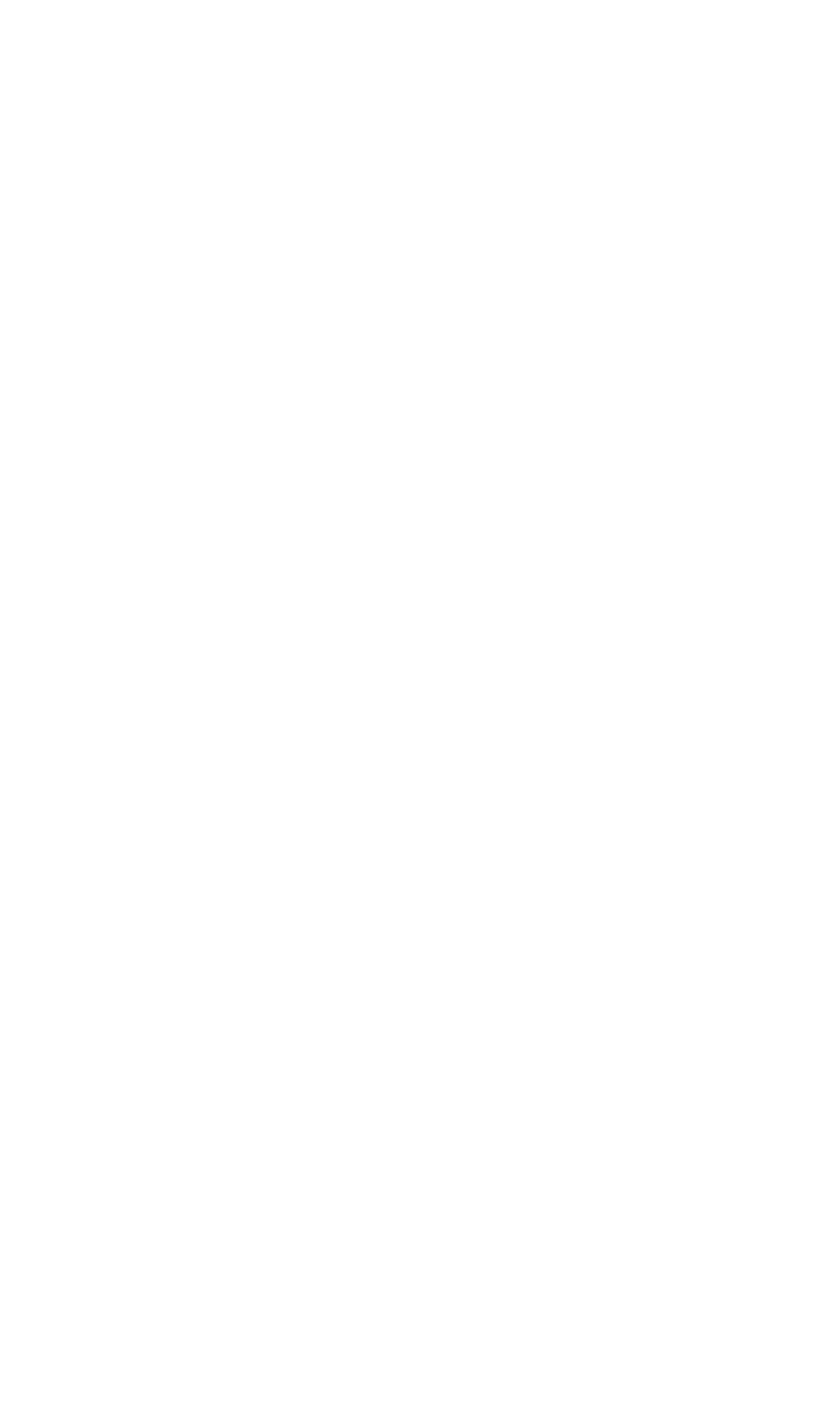
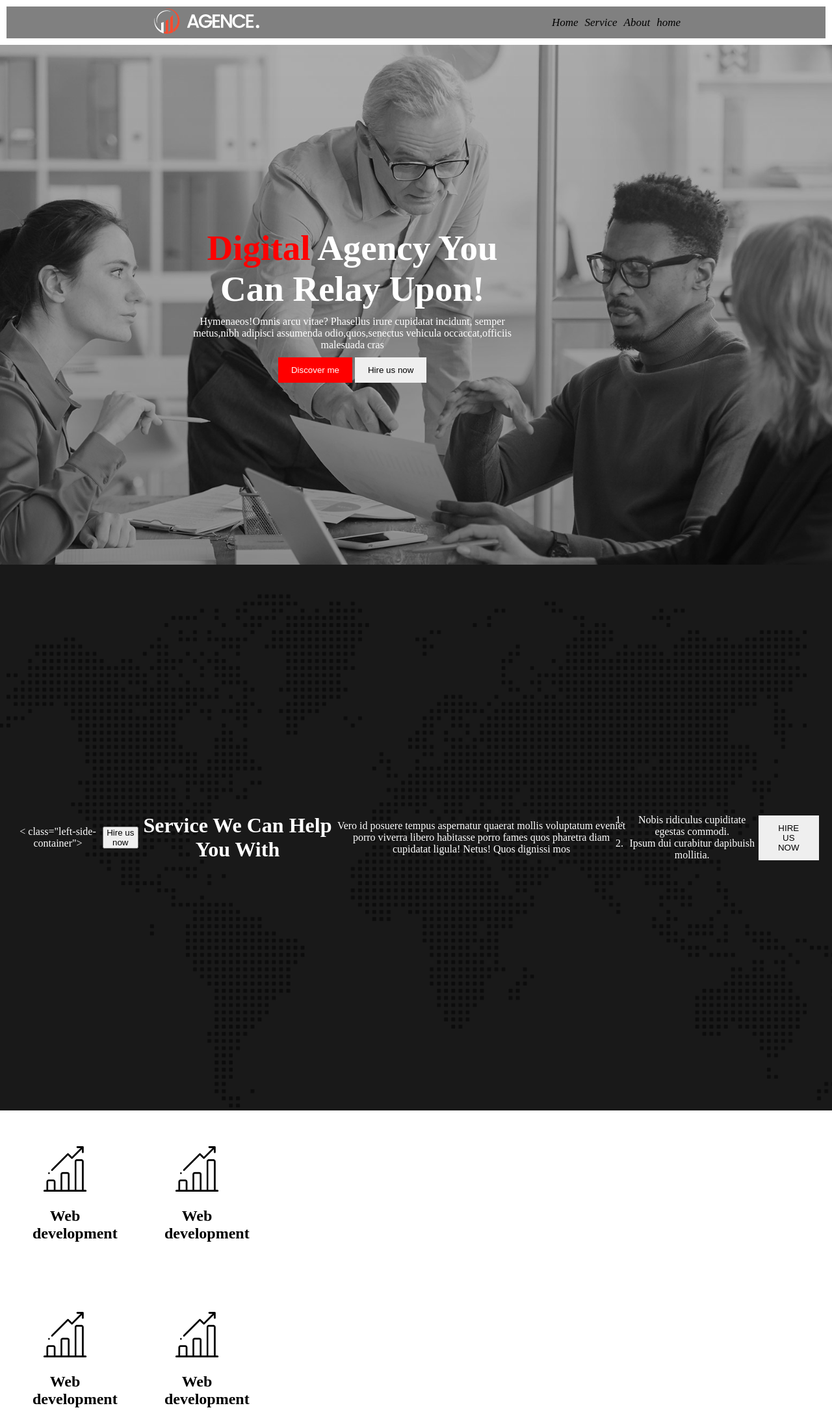
Before and after one commit to alamin-ador1/digital-agency, a plain HTML site: page index.html in a window 1280 px wide. Shown: the whole page at 65% size. Before the commit the page ends 800 px from the top, so only its background shows below. Drawn offline with Linux system fonts and the light colour scheme.

Commit message:
added all item

```diff
--- a/index.css
+++ b/index.css
@@ -0,0 +1,93 @@
+*{
+    margin: 0px;
+    padding: 0px;
+
+}
+.nav-container{
+    display: flex;
+    background-color: grey;
+    margin: 10px;
+    justify-content: space-around;
+    align-items: center;
+
+}
+.menus{
+    list-style: none;
+    display: flex;
+    gap: 10px;
+    font-size: 17px;
+    font-style: italic;
+
+}
+.banner-container{
+    height: 100vh;
+    background-image: url(./asset/image/background.jpg),linear-gradient(rgba(0,0,0,0.3),rgba(0,0,0,0.4));
+    background-blend-mode: overlay;
+    background-position: center;
+    background-repeat: no-repeat;
+    background-size: cover;
+    text-align: center;
+    display: flex;
+    align-items: center;
+}
+.title{
+    font-size: 55px;
+    font-weight: bold;
+    color: white;
+}
+.primary{
+    color: red;
+}
+.description{
+    color: white;
+    padding: 10px;
+
+    width: 50%;
+    margin: auto;
+
+}
+.btn{
+    padding: 12px 20px;
+    border: none;
+}
+.bg-primary{
+    background-color: red;
+    color: white;
+}
+.service-container{
+    height:100vh ;
+    background-image: url(./asset/image/footer-bg.png),linear-gradient(rgba(0,0,0,0.9),rgba(0,0,0,0.9));
+    background-blend-mode: overlay;
+    background-position: center;
+    background-repeat: no-repeat;
+    background-size: cover;
+    text-align: center;
+    display: flex;
+    align-items: center;
+    color: white;
+    display: flex;
+    align-items: center;
+    padding: 20px;
+}
+.icon{
+    width: 70px;
+    margin-bottom: 20px;
+}
+.box{
+    text-align: center;
+    height: 150px;
+    width: 100px;
+    background-color: white;
+    color: black;
+   padding: 50px;
+   border-radius: 5px;
+
+}
+.service-description{
+    width: 50%;
+}
+.first-two-box{
+    display: flex;
+    gap: 3px;
+    margin-top: 5px;
+}
--- a/index.html
+++ b/index.html
@@ -8,5 +8,97 @@
 </head>
 <body>
 
+    <header>
+        <div class="nav-container">
+            <div class="logo">
+                <img src="./asset/logo/logo.png" alt="">
+            </div>
+            <div class="menus">
+
+                    <li>Home</li>
+                    <li>Service</li>
+                    <li>About</li>
+                    <li>home</li>
+
+
+            </div>
+        </div>
+
+        <div class="banner-container">
+            <div class="banner-info">
+            <h1 class="title"> <span class="primary">Digital</span> Agency You <br> Can Relay Upon!</h1>
+            <p class="description">
+                Hymenaeos!Omnis arcu vitae?
+                Phasellus irure cupidatat incidunt,
+                semper metus,nibh adipisci
+                assumenda odio,quos,senectus
+                vehicula occaccat,officiis malesuada
+                cras
+            </p>
+            <button class="btn bg-primary">Discover me</button>
+            <button class="btn">Hire us now</button>
+        </div>
+
+       </div>
+
+
+
+
+
+    </header>
+
+    <main>
+      <div class="service-container">
+        < class="left-side-container">
+            <button>Hire us now</button>
+            <h1>Service We Can Help You
+                With
+            </h1>
+            <p class="service-description">Vero id posuere tempus aspernatur quaerat mollis voluptatum eveniet porro viverra libero habitasse porro fames quos pharetra diam cupidatat ligula! Netus! Quos dignissi mos</p>
+            <ol>
+            <li> Nobis ridiculus cupiditate egestas commodi.</li>
+            <li>Ipsum dui curabitur dapibuish mollitia.</li>
+        </ol>
+
+        <div class="author-container">
+           <img src="./asset/image/author.jpgs" alt="">
+        </div>
+        <div class="author-button">
+            <button class="btn">HIRE US NOW</button>
+        </div>
+
+        </div>
+        <div class="right-side-container">
+            <div class="first-two-box">
+                <div class="box">
+                    <img class="icon" src="./asset/icons/bar-chart.png" alt="">
+                    <h2>Web development</h2>
+                </div>
+                <div class="box">
+                    <img class="icon" src="./asset/icons/bar-chart.png" alt="">
+                    <h2>Web development</h2>
+                </div>
+
+            </div>
+            <div class="first-two-box">
+                <div class="box">
+                    <img class="icon" src="./asset/icons/bar-chart.png" alt="">
+                    <h2>Web development</h2>
+                </div>
+                <div class="box">
+                    <img class="icon" src="./asset/icons/bar-chart.png" alt="">
+                    <h2>Web development</h2>
+                </div>
+
+            </div>
+        </div>
+
+      </div>
+    </main>
+
+    <footer>
+
+    </footer>
+
 </body>
 </html>
```
